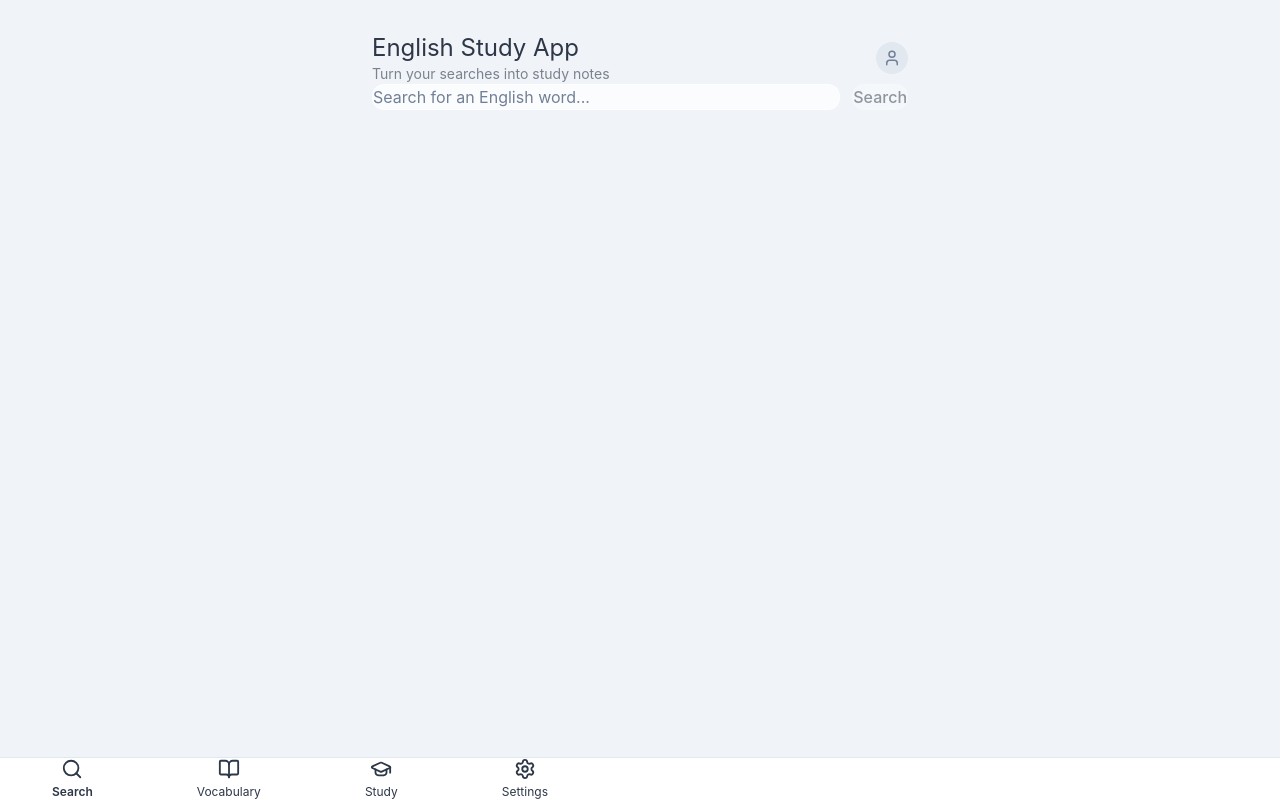
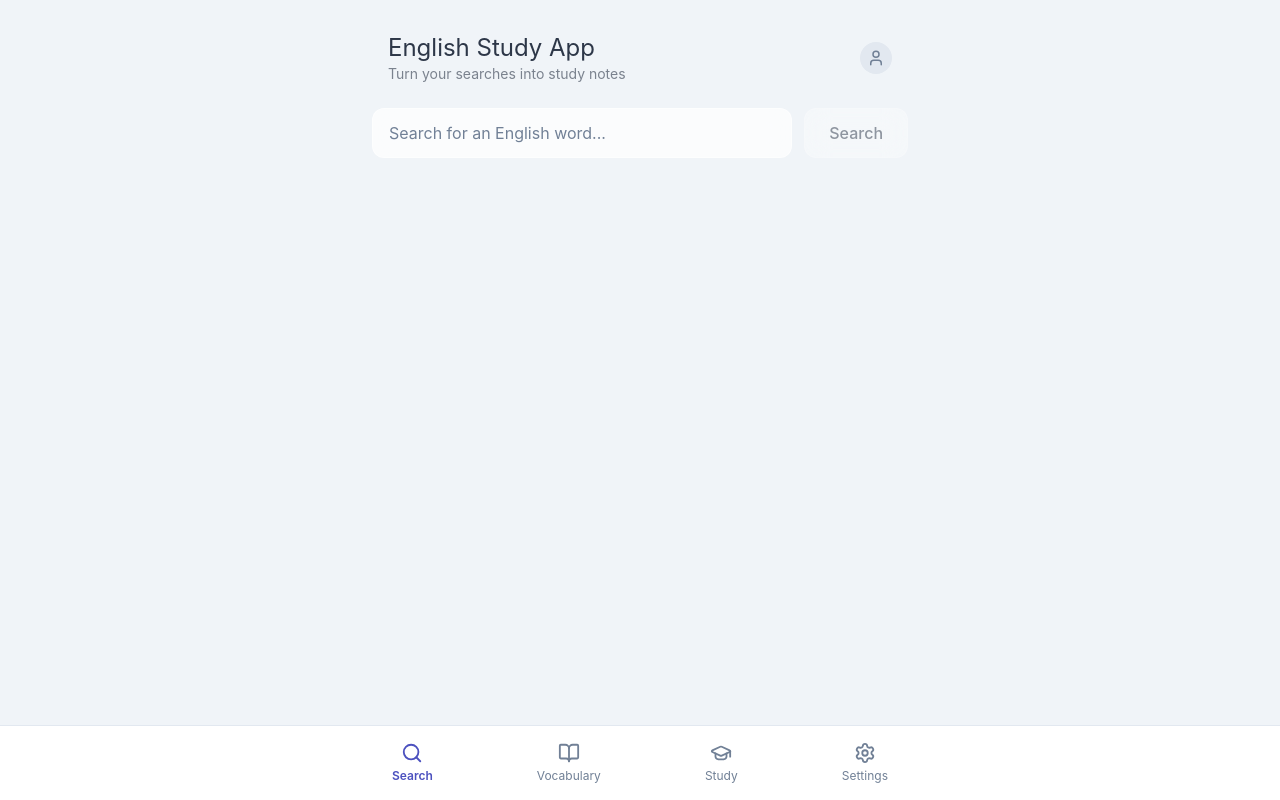
Before and after one commit to YumaHozumi/english_study_app, a Next.js app: page /search in a window 1280 px wide. Built offline with nearby package versions, Linux system fonts and the light colour scheme; no server answers.

Commit message:
fix: グローバルスタイルの修正

```diff
--- a/src/app/globals.css
+++ b/src/app/globals.css
@@ -47,6 +47,8 @@
   --nav-bg: rgba(26, 32, 44, 0.95);
 }
 
+@layer base {
+
   html,
   body {
     @apply max-w-full overflow-x-hidden;
@@ -60,12 +62,13 @@ body {
   }
 
   * {
-  @apply box-border p-0 m-0;
+    @apply box-border;
   }
 
   a {
     @apply text-inherit no-underline;
   }
+}
 
 .app-container {
   @apply max-w-[600px] mx-auto px-8 py-8 min-h-screen;
```
Lines whose indentation alone changed are shown as unchanged.
